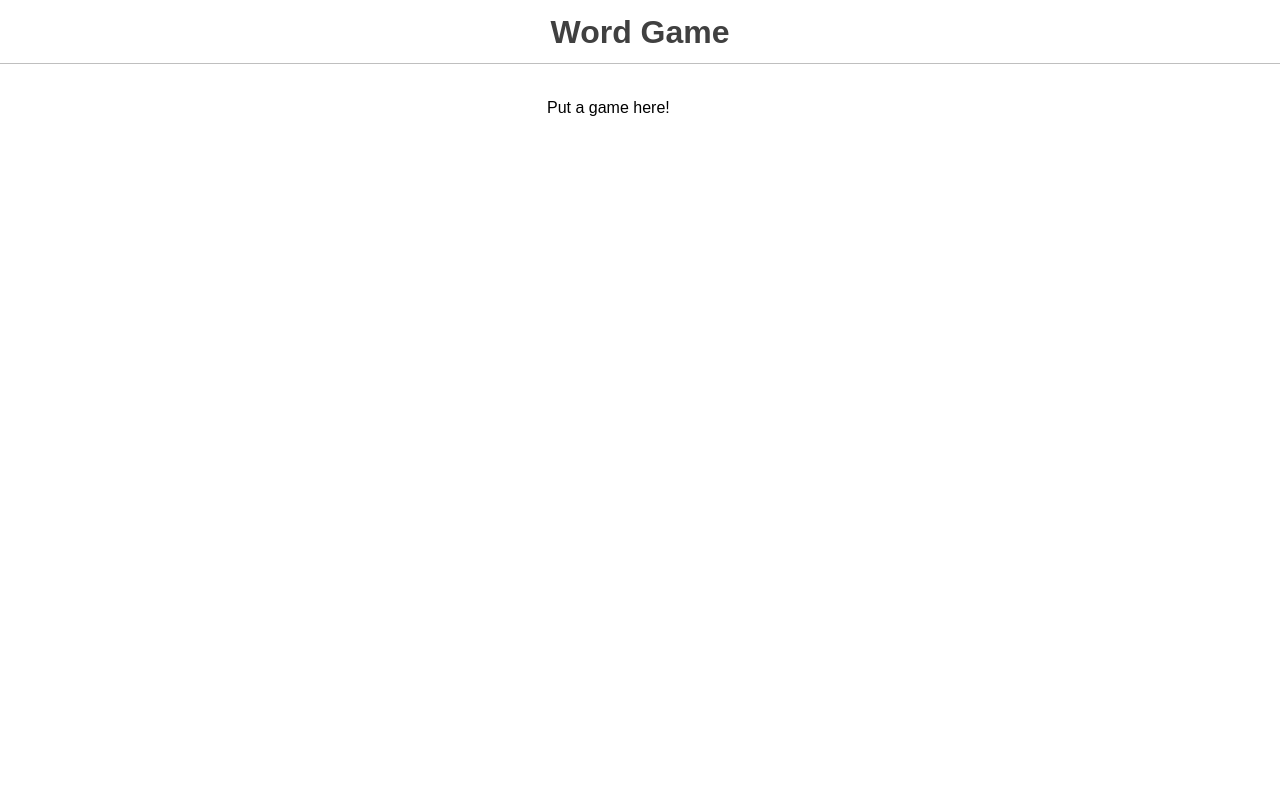
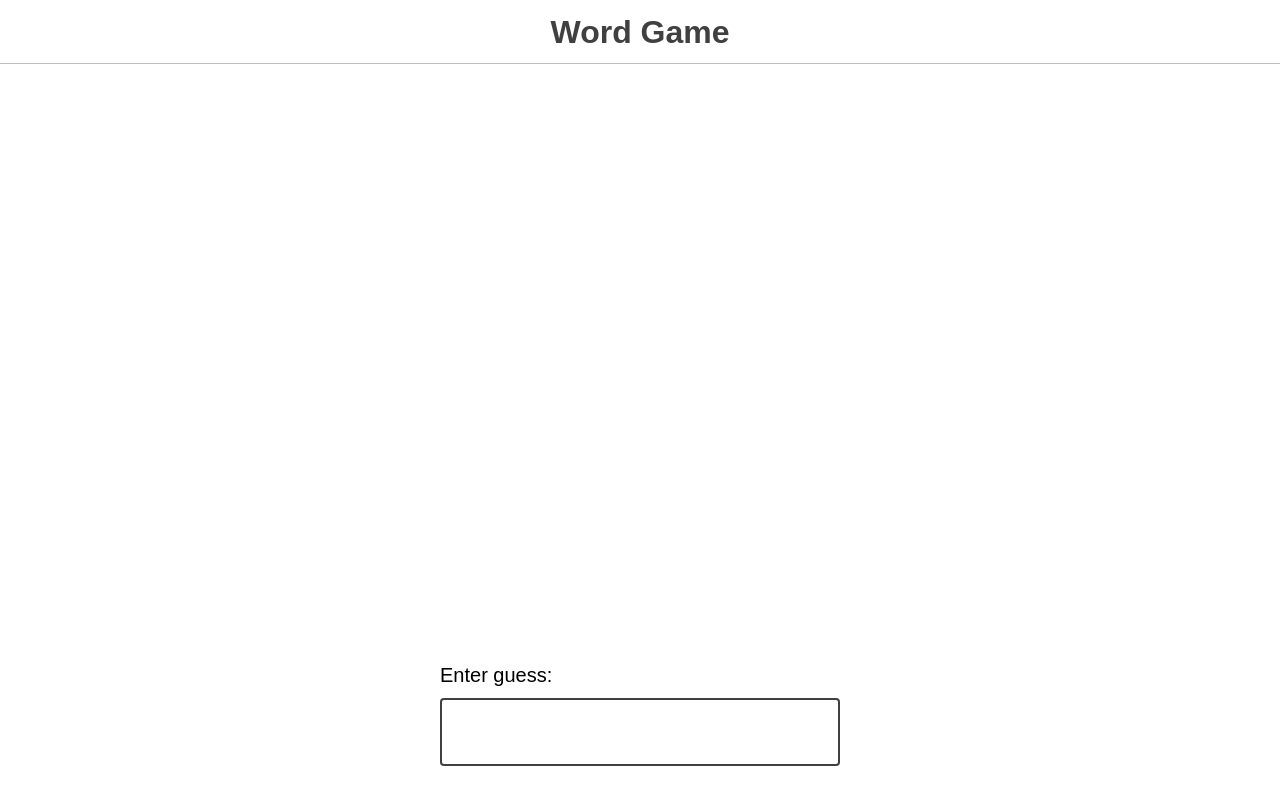
Before and after one commit to joy-of-react/project-wordle, a React (Vite) app: page / in a window 1280 px wide. Built offline with nearby package versions, Linux system fonts and the light colour scheme.

Commit message:
1 and 2 combined

```diff
--- a/src/components/Game/Game.js
+++ b/src/components/Game/Game.js
@@ -1,7 +1,9 @@
-import React from 'react';
+import React from "react";
 
-import { sample } from '../../utils';
-import { WORDS } from '../../data';
+import { sample } from "../../utils";
+import { WORDS } from "../../data";
+import GuessInput from "../GuessInput";
+import GuessResults from "../GuessResults";
 
 // Pick a random word on every pageload.
 const answer = sample(WORDS);
@@ -9,7 +11,21 @@ const answer = sample(WORDS);
 console.info({ answer });
 
 function Game() {
-  return <>Put a game here!</>;
+  const [guesses, setGuesses] = React.useState([]);
+
+  const addGuess = (guess) => {
+    // const nextGuesses = [...guesses];
+    // nextGuesses.push(guess);
+    // setGuesses(nextGuesses);
+    setGuesses([...guesses, guess]);
+  };
+
+  return (
+    <>
+      <GuessResults guesses={guesses} />
+      <GuessInput addGuess={addGuess} />
+    </>
+  );
 }
 
 export default Game;
--- /dev/null
+++ b/src/components/GuessInput/GuessInput.js
@@ -0,0 +1,32 @@
+import React from "react";
+
+function GuessInput({ addGuess }) {
+  const [input, setInput] = React.useState("");
+
+  const handleSubmit = (event) => {
+    event.preventDefault();
+    console.log(input);
+    addGuess(input);
+    setInput("");
+  };
+
+  return (
+    <>
+      <form className="guess-input-wrapper" onSubmit={handleSubmit}>
+        <label htmlFor="guess-input">Enter guess:</label>
+        <input
+          id="guess-input"
+          type="text"
+          pattern=".{5}"
+          maxLength={5}
+          title="5 letter word"
+          required
+          value={input}
+          onChange={(event) => setInput(event.target.value.toUpperCase())}
+        />
+      </form>
+    </>
+  );
+}
+
+export default GuessInput;
--- /dev/null
+++ b/src/components/GuessInput/index.js
@@ -0,0 +1,2 @@
+export * from './GuessInput';
+export { default } from './GuessInput';
--- /dev/null
+++ b/src/components/GuessResults/GuessResults.js
@@ -0,0 +1,15 @@
+import React from "react";
+
+function GuessResults({ guesses }) {
+  return (
+    <div className="guess-results">
+      {guesses.map((x, idx) => (
+        <p key={idx} className="guess">
+          {x}
+        </p>
+      ))}
+    </div>
+  );
+}
+
+export default GuessResults;
--- /dev/null
+++ b/src/components/GuessResults/index.js
@@ -0,0 +1,2 @@
+export * from './GuessResults';
+export { default } from './GuessResults';
```
